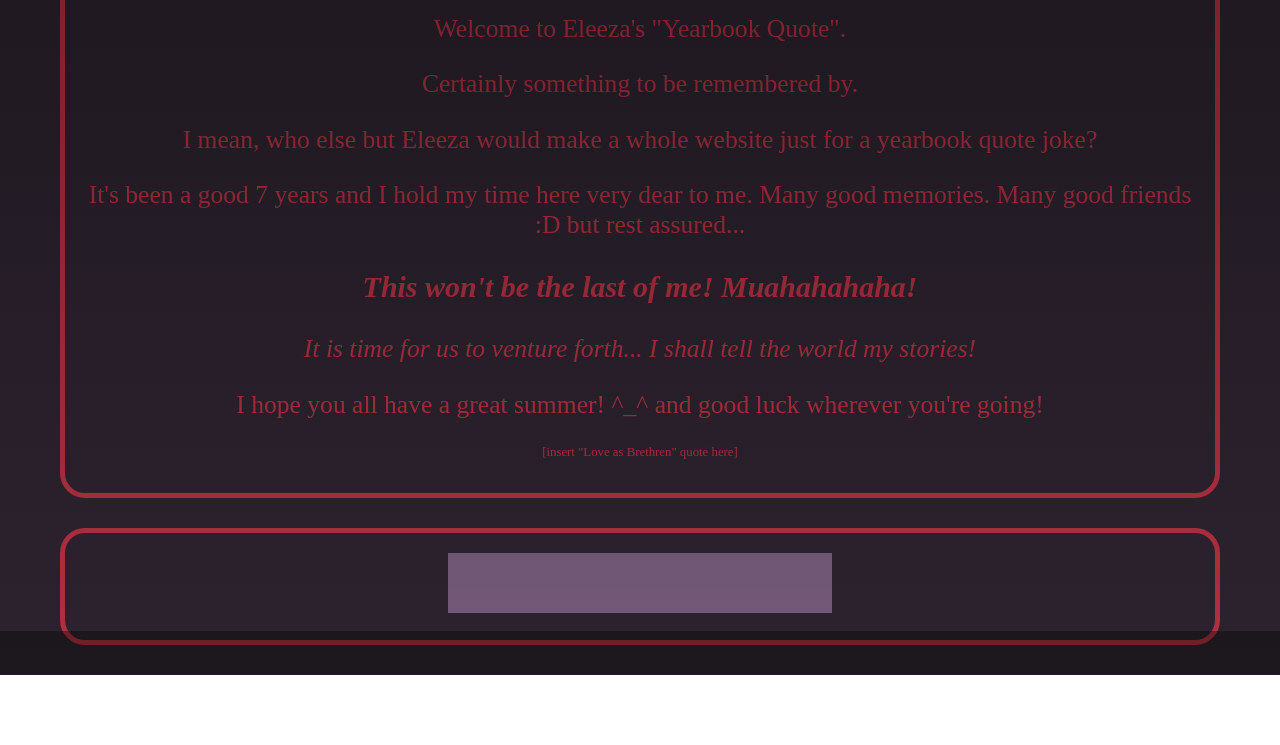
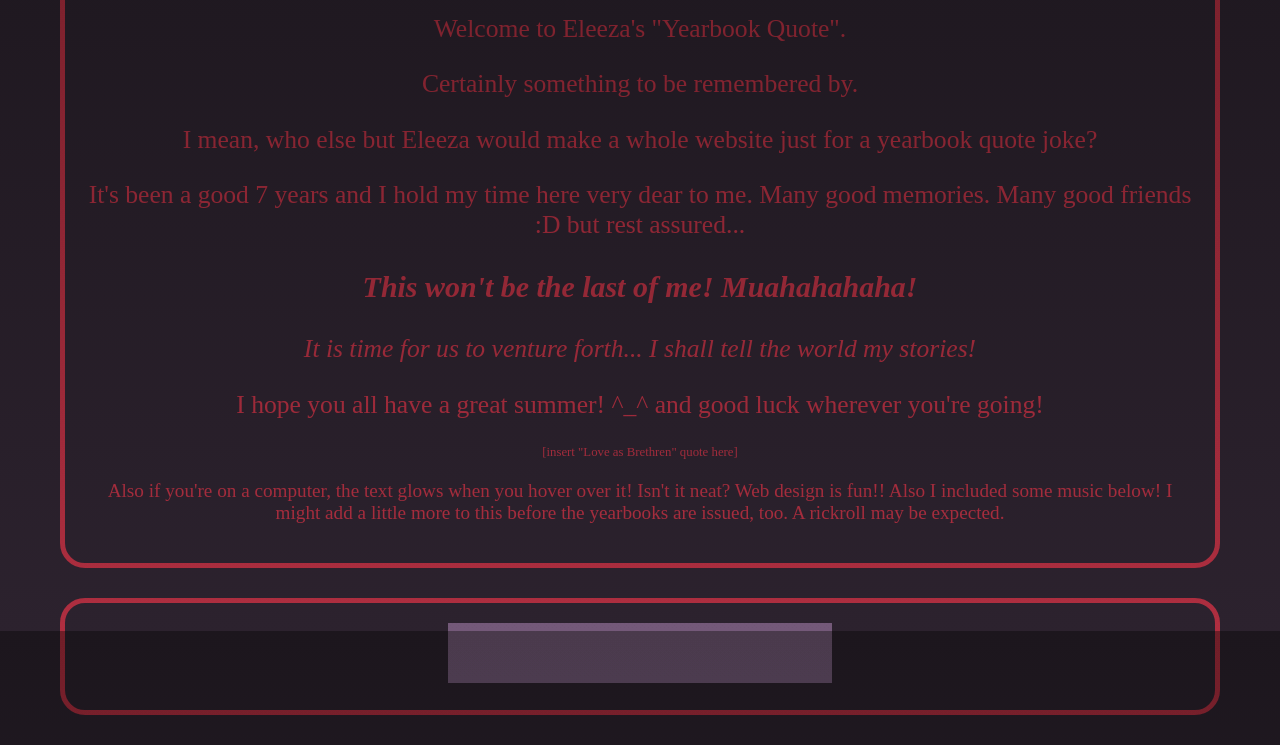
Before and after one commit to E-Lee-Za/eleezas-yearbook-quote, a plain HTML site: page index.html in a window 1280 px wide. Shown: the part 169-914 px from the top of the page. Before the commit the page ends 844 px from the top, so only its background shows below. Drawn offline with Linux system fonts and the light colour scheme; grey boxes are pictures that could not be loaded; a web font is replaced by a local one.

Commit message:
Add files via upload

```diff
--- a/index.html
+++ b/index.html
@@ -19,6 +19,7 @@
             <p><i>It is time for us to venture forth... I shall tell the world my stories!</i></p>
             <p>I hope you all have a great summer! ^_^ and good luck wherever you're going!</p>
             <p style="font-size:1vw;">[insert "Love as Brethren" quote here]</p>
+            <p style="font-size:1.5vw;">Also if you're on a computer, the text glows when you hover over it! Isn't it neat? Web design is fun!! Also I included some music below! I might add a little more to this before the yearbooks are issued, too. A rickroll may be expected.</p>
         </div>
 
         <div id="music">
```
